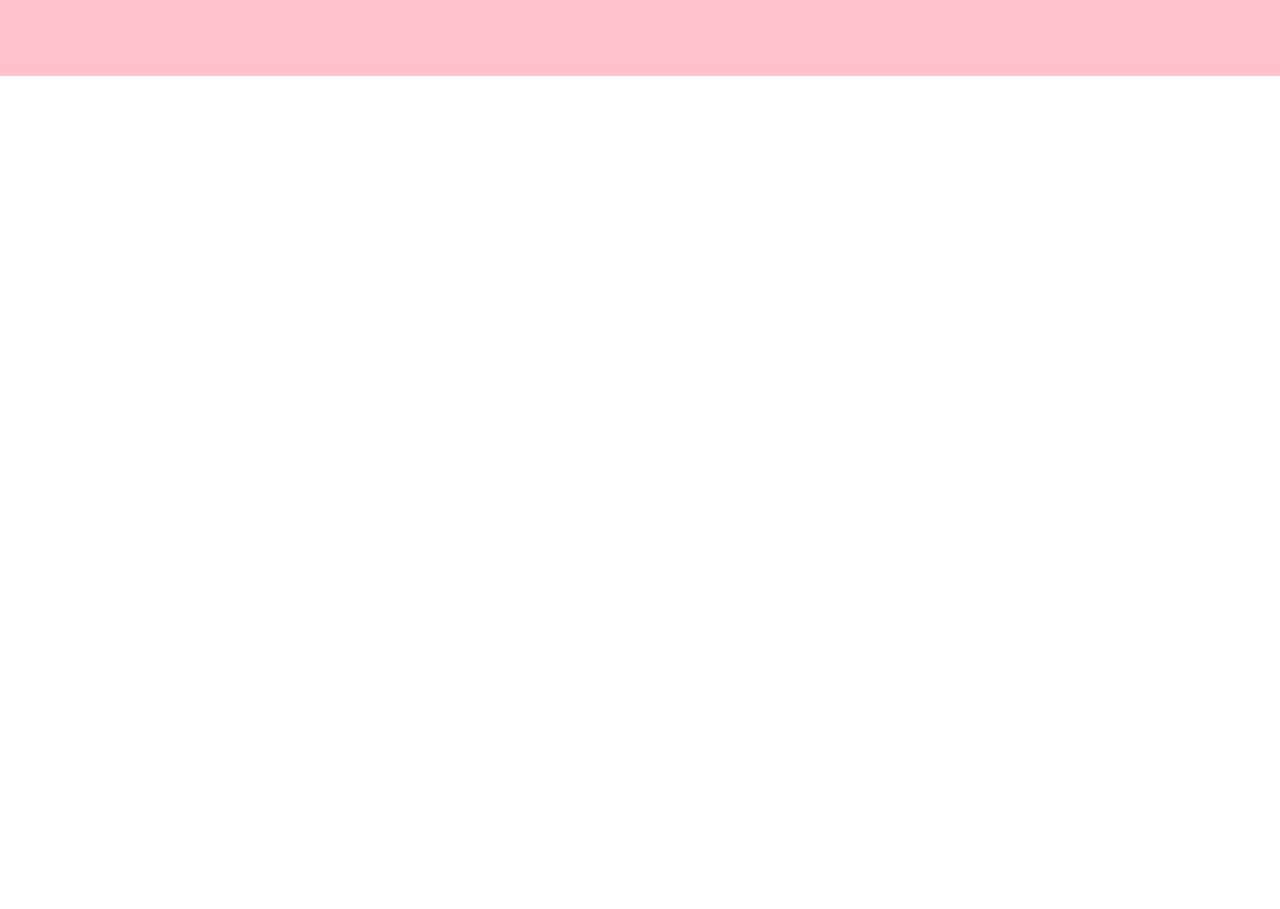
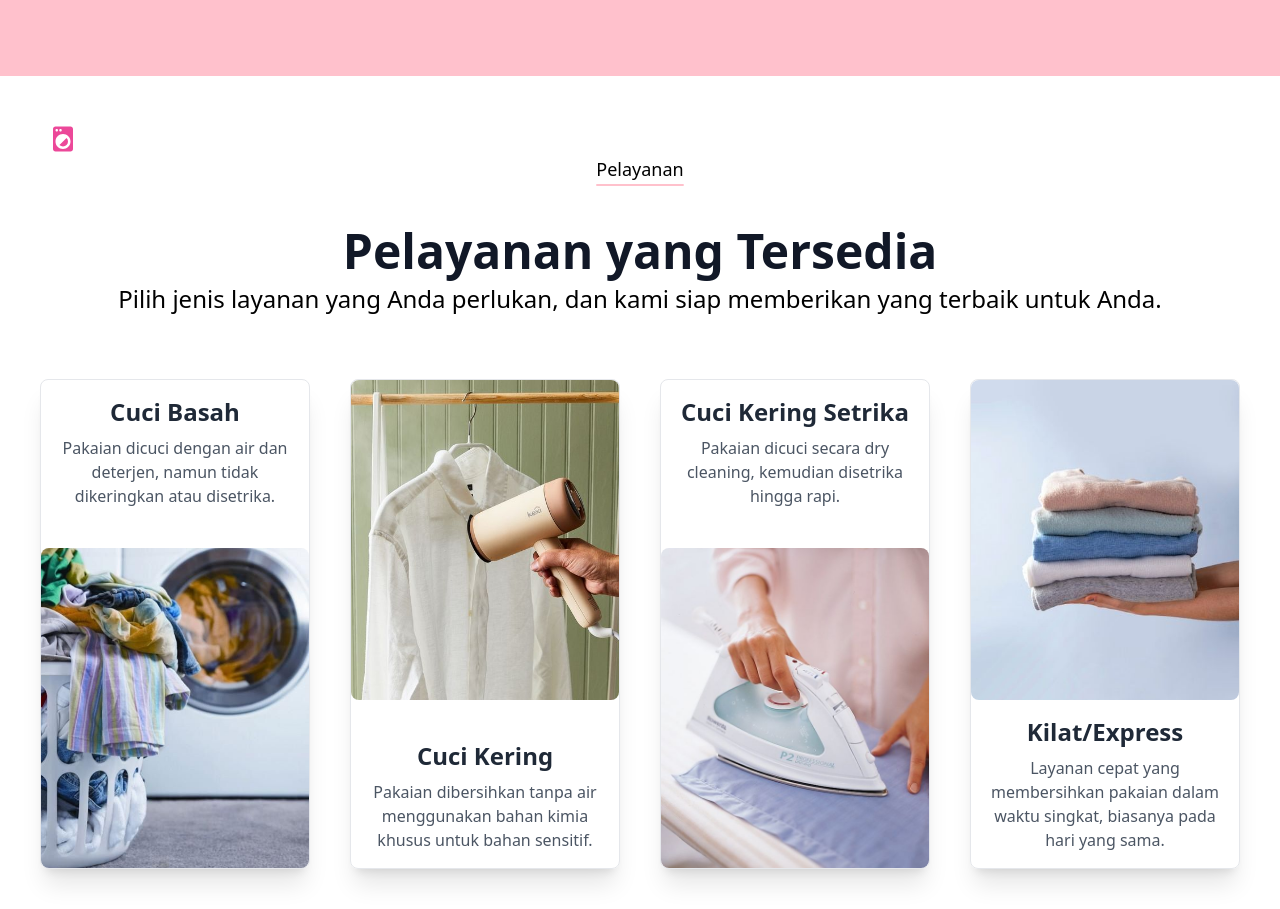
Before and after one commit to rezadrian01/LBC_Laundry_Information_System_FE, a React (Vite) app: page / in a window 1280 px wide. Shown: the part 1520-2429 px from the top of the page. Before the commit the page ends 1596 px from the top, so only its background shows below. Built offline with nearby package versions, Linux system fonts and the light colour scheme; no server answers.

Commit message:
feat: create service section on landing page

```diff
--- a/src/components/Modules/Landing/Service.jsx
+++ /dev/null
@@ -1,75 +0,0 @@
-import { SERVICE_LIST } from '@/constants/landingServiceList';
-import React from 'react';
-import { MdLocalLaundryService } from "react-icons/md";
-
-const Service = () => {
-    return (
-        <section className="pt-20 pb-20 px-10 lg:px-32 bg-white relative">
-            {/* Icon at top left */}
-            <div className="absolute top-12 left-12 text-pink-500">
-                <MdLocalLaundryService size={30} />
-            </div>
-
-            {/* Section header */}
-            <div className="text-center mb-16">
-                <div className="flex justify-center">
-                    <h2 className="text-[18px] border-b-2 border-pink-300 w-[100px] text-center">
-                        Pelayanan
-                    </h2>
-                </div>
-                <h2 className="pt-10 text-5xl font-bold text-gray-900 mt-1">
-                    Pelayanan yang Tersedia
-                </h2>
-                <p className="text-2xl text-black-600 mt-2">
-                    Pilih jenis layanan yang Anda perlukan, dan kami siap
-                    memberikan yang terbaik untuk Anda.
-                </p>
-            </div>
-
-            {/* Service layout */}
-            <div className="flex flex-wrap justify-between">
-                {SERVICE_LIST.map((layanan, index) => (
-                    <div
-                        key={index}
-                        className="flex flex-col items-center text-center w-full sm:w-1/2 lg:w-1/4 px-10 py-8 mb-10"
-                    >
-                        {/* Alternating layout */}
-                        {index % 2 === 0 ? (
-                            // Title and description above the image
-                            <>
-                                <h3 className="text-lg font-semibold text-gray-800 mb-2">
-                                    {layanan.title}
-                                </h3>
-                                <p className="text-gray-600 mb-4">
-                                    {layanan.description}
-                                </p>
-                                <img
-                                    src={layanan.imageSrc}
-                                    alt={layanan.title}
-                                    className="w-80 h-80 object-cover rounded-lg"
-                                />
-                            </>
-                        ) : (
-                            // Image above title and description
-                            <>
-                                <img
-                                    src={layanan.imageSrc}
-                                    alt={layanan.title}
-                                    className="w-80 h-80 object-cover rounded-lg mb-4"
-                                />
-                                <h3 className="text-lg font-semibold text-gray-800 mb-2">
-                                    {layanan.title}
-                                </h3>
-                                <p className="text-gray-600">
-                                    {layanan.description}
-                                </p>
-                            </>
-                        )}
-                    </div>
-                ))}
-            </div>
-        </section>
-    )
-}
-
-export default Service
--- /dev/null
+++ b/src/components/Modules/Landing/Services.jsx
@@ -0,0 +1,81 @@
+import { SERVICES_SECTION_CONTENT_LIST, SERVICES_SECTION_TITLE_LIST } from '@/constants/landingConstant';
+import EachUtils from '@/utils/eachUtils';
+import React from 'react';
+import { MdLocalLaundryService } from "react-icons/md";
+
+const Services = () => {
+    return (
+        <section id="services" className="min-h-screen p-10 bg-white relative">
+            {/* Icon at top left */}
+            <div className="absolute top-12 left-12 text-pink-500">
+                <MdLocalLaundryService size={30} />
+            </div>
+
+            {/* Section header */}
+            <div className="text-center mb-16 mt-10">
+                <div className="flex justify-center">
+                    <h2 className="text-[18px] text-center underline underline-offset-8 decoration-primary-pink-250 decoration-2">
+                        {SERVICES_SECTION_TITLE_LIST[0].title}
+                    </h2>
+                </div>
+                <h2 className="pt-10 text-5xl font-bold text-gray-900 mt-1">
+                    {SERVICES_SECTION_TITLE_LIST[1].title}
+                </h2>
+                <p className="text-2xl text-black-600 mt-2">
+                    {SERVICES_SECTION_TITLE_LIST[2].title}
+                </p>
+            </div>
+
+            {/* Service layout */}
+            <div className="grid grid-cols-1 md:grid-cols-2 xl:grid-cols-4 gap-10">
+                <EachUtils of={SERVICES_SECTION_CONTENT_LIST} render={(item, index) => {
+                    return <div
+                        key={index}
+                        className="col-span-1 flex flex-col items-center text-center w-full border rounded-lg shadow-xl"
+                    >
+                        {/* Alternating layout */}
+                        {index % 2 === 0 ? (
+                            // Title and description above the image
+                            <div className='flex flex-col justify-between h-full w-full'>
+                                <div className=''>
+                                    <h3 className="mt-4 text-2xl font-semibold text-gray-800 mb-2">
+                                        {item.title}
+                                    </h3>
+                                    <p className="text-gray-600 mx-4 mb-4">
+                                        {item.description}
+                                    </p>
+                                </div>
+                                <img
+                                    draggable={false}
+                                    src={item.imageSrc}
+                                    alt={item.title}
+                                    className="w-full h-[20rem] object-cover rounded-lg"
+                                />
+                            </div>
+                        ) : (
+                            // Image above title and description
+                            <div className='flex flex-col justify-between h-full w-full'>
+                                <img
+                                    draggable={false}
+                                    src={item.imageSrc}
+                                    alt={item.title}
+                                    className="w-full h-[20rem] object-cover rounded-lg mb-4"
+                                />
+                                <div className=''>
+                                    <h3 className="text-2xl font-semibold text-gray-800 mb-2">
+                                        {item.title}
+                                    </h3>
+                                    <p className="text-gray-600 mx-4 mb-4">
+                                        {item.description}
+                                    </p>
+                                </div>
+                            </div>
+                        )}
+                    </div>
+                }} />
+            </div>
+        </section>
+    )
+}
+
+export default Services
--- a/src/constants/landingConstant.js
+++ b/src/constants/landingConstant.js
@@ -1,3 +1,8 @@
+import cuciBasah from "@/assets/cuci-basah.jpg";
+import cuciKering from "@/assets/cuciKering.jpg";
+import cuciKeringSetrika from "@/assets/cuci-kering-setrika.jpg";
+import kilatExpress from "@/assets/kilat-express.jpg";
+
 const NAVBAR_LIST = [
     {
         id: 1,
@@ -62,6 +67,58 @@ const ABOUT_SECTION_CONTENT_LIST = [
         id: 5,
         content: "Pelanggan dapat memilih antara layanan <strong>kiloan atau satuan</strong> dengan berbagai opsi mulai dari <strong>reguler hingga express,</strong> memastikan kepuasan dan pemantauan setiap pesanan."
     },
+];
+
+const SERVICES_SECTION_TITLE_LIST = [
+    {
+        id: 1,
+        title: "Pelayanan"
+    },
+    {
+        id: 2,
+        title: "Pelayanan yang Tersedia"
+    },
+    {
+        id: 3,
+        title: "Pilih jenis layanan yang Anda perlukan, dan kami siap memberikan yang terbaik untuk Anda."
+    },
+];
+
+const SERVICES_SECTION_CONTENT_LIST = [
+    {
+        id: 1,
+        title: "Cuci Basah",
+        description:
+            "Pakaian dicuci dengan air dan deterjen, namun tidak dikeringkan atau disetrika.",
+        imageSrc: cuciBasah,
+    },
+    {
+        id: 2,
+        title: "Cuci Kering",
+        description:
+            "Pakaian dibersihkan tanpa air menggunakan bahan kimia khusus untuk bahan sensitif.",
+        imageSrc: cuciKering,
+    },
+    {
+        id: 3,
+        title: "Cuci Kering Setrika",
+        description:
+            "Pakaian dicuci secara dry cleaning, kemudian disetrika hingga rapi.",
+        imageSrc: cuciKeringSetrika,
+    },
+    {
+        id: 4,
+        title: "Kilat/Express",
+        description:
+            "Layanan cepat yang membersihkan pakaian dalam waktu singkat, biasanya pada hari yang sama.",
+        imageSrc: kilatExpress,
+    },
 ]
 
-export { NAVBAR_LIST, HOME_SECTION_CONTENT_LIST, ABOUT_SECTION_CONTENT_LIST };
+export {
+    NAVBAR_LIST,
+    HOME_SECTION_CONTENT_LIST,
+    ABOUT_SECTION_CONTENT_LIST,
+    SERVICES_SECTION_TITLE_LIST,
+    SERVICES_SECTION_CONTENT_LIST
+};
--- a/src/pages/Landing/index.jsx
+++ b/src/pages/Landing/index.jsx
@@ -29,6 +29,7 @@
 import About from '@/components/Modules/Landing/About'
 import Home from '@/components/Modules/Landing/Home'
 import Navbar from '@/components/Modules/Landing/Navbar'
+import Services from '@/components/Modules/Landing/Services'
 
 const Landing = () => {
     return (
@@ -37,6 +38,7 @@ const Landing = () => {
             <Navbar />
             <Home />
             <About />
+            <Services />
         </>
     )
 }
```
